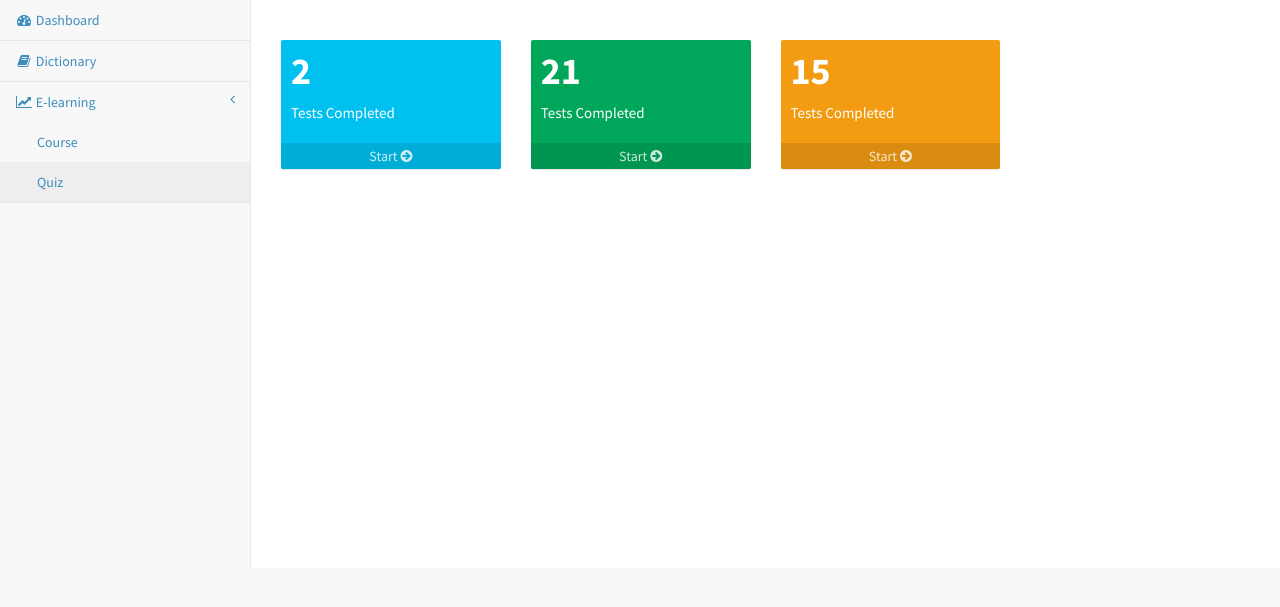
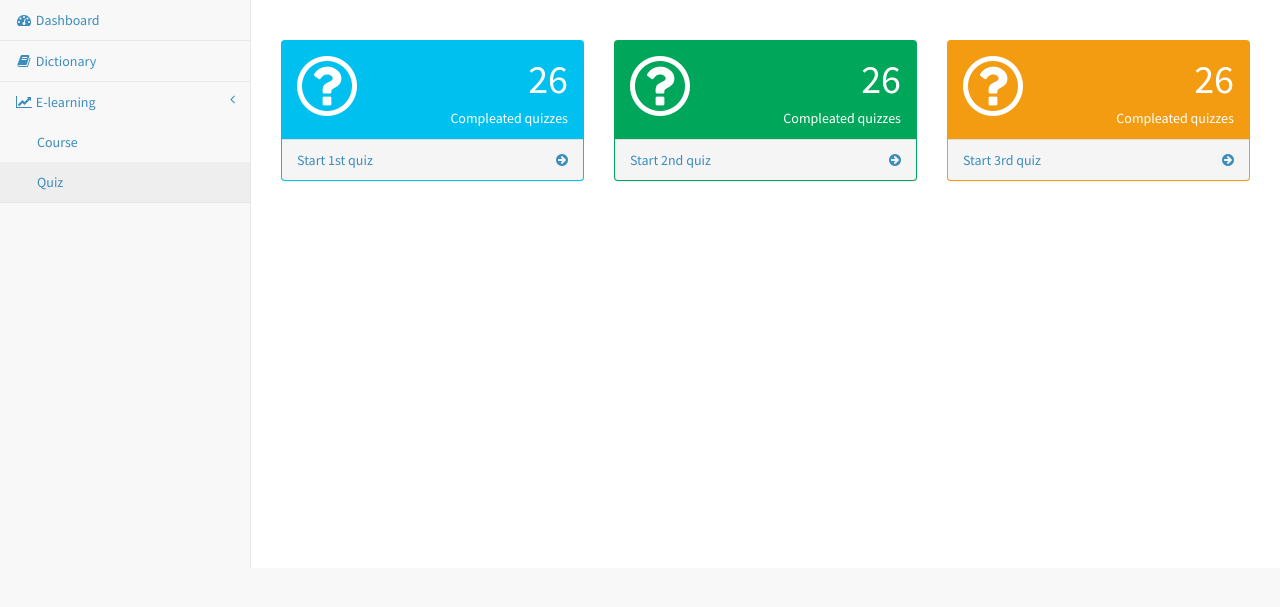
Before and after one commit to dawidPyth/pite_project, a Django app: page /quiz_main_page/ in a window 1280 px wide. Shown: the part 51-658 px from the top of the page. Run offline with Django 3.2, Linux system fonts and the light colour scheme; the visitor is signed in with stand-in values (Sample User, id 1); parts of the project's set-up code (start-up, migrations or seed data) failed here and were passed over; some libraries are stand-ins or nearby versions.

Commit message:
New quiz view

```diff
--- a/english_elearning/translations_module/templates/dictionary.html
+++ b/english_elearning/translations_module/templates/dictionary.html
@@ -1,6 +1,7 @@
 {% extends "base.html" %}
 
 {% block content %}
+<br> &nbsp;
 
 <form action="/dictionary/" method="post">
     {% csrf_token %}
--- a/english_elearning/translations_module/templates/quiz_main_page.html
+++ b/english_elearning/translations_module/templates/quiz_main_page.html
@@ -7,61 +7,81 @@
 <!-- Small boxes (Stat box) -->
         <br> &nbsp;
           <div class="row">
-            <div class="col-lg-3 col-xs-6">
-              <!-- small box -->
-              <div class="small-box bg-aqua">
-                <div class="inner">
-                  <h3>
-                    2
-                  </h3>
-                  <p>
-                    Tests Completed
-                  </p>
+            <div class="col-sm-4 " style="width: 33.3333%;">
+                <div class="panel bg-aqua" >
+                    <div class="panel-heading">
+                        <div class="row">
+                            <div class="col-xs-3">
+                                <i class="fa fa-question-circle-o fa-5x"></i>
                             </div>
-                <div>
+                            <a href="/#/" style="color:white;">
+                            <div class="col-xs-9 text-right">
+                                <div class="huge">26</div>
+                                <div>Compleated quizzes</div>
                             </div>
-                <a href="/Quiz1/" class="small-box-footer">
-                  Start <i class="fa fa-arrow-circle-right"></i>
                               </a>
                         </div>
-            </div><!-- ./col -->
-              <div class="col-lg-3 col-xs-6">
-              <!-- small box -->
-              <div class="small-box bg-green">
-                <div class="inner">
-                  <h3>
-                    21
-                  </h3>
-                  <p>
-                    Tests Completed
-                  </p>
                     </div>
-                <div>
+                    <a href="/Quiz1/">
+                        <div class="panel-footer ">
+                            <span class="pull-left ">Start 1st quiz</span>
+                            <span class="pull-right"><i class="fa fa-arrow-circle-right "></i></span>
+                            <div class="clearfix"></div>
                         </div>
-                <a href="/Quiz2/" class="small-box-footer">
-                  Start <i class="fa fa-arrow-circle-right"></i>
                     </a>
                 </div>
-            </div><!-- ./col -->
-            <div class="col-lg-3 col-xs-6">
-              <!-- small box -->
-              <div class="small-box bg-yellow">
-                <div class="inner">
-                  <h3>
-                    15
-                  </h3>
-                  <p>
-                    Tests Completed
-                  </p>
             </div>
-                <div>
+
+                          <div class="col-sm-4" style="width: 33.3333%;">
+                <div class="panel bg-green" >
+                    <div class="panel-heading">
+                        <div class="row">
+                            <div class="col-xs-3">
+                                <i class="fa fa-question-circle-o fa-5x"></i>
                             </div>
-                <a href="/Quiz3/" class="small-box-footer">
-                  Start <i class="fa fa-arrow-circle-right"></i>
+                            <a href="/#/" style="color:white;">
+                            <div class="col-xs-9 text-right">
+                                <div class="huge">26</div>
+                                <div>Compleated quizzes</div>
+                            </div>
                               </a>
                         </div>
-            </div><!-- ./col -->
-          </div><!-- /.row -->
+                    </div>
+                    <a href="/Quiz2/">
+                        <div class="panel-footer ">
+                            <span class="pull-left ">Start 2nd quiz</span>
+                            <span class="pull-right"><i class="fa fa-arrow-circle-right "></i></span>
+                            <div class="clearfix"></div>
+                        </div>
+                    </a>
+                </div>
+            </div>
 
+                                   <div class="col-sm-4" style="width: 33.3333%;">
+                <div class="panel bg-yellow" >
+                    <div class="panel-heading">
+                        <div class="row">
+                            <div class="col-xs-3">
+                                <i class="fa fa-question-circle-o fa-5x"></i>
+                            </div>
+                            <a href="/#/" style="color:white;">
+                            <div class="col-xs-9 text-right">
+                                <div class="huge">26</div>
+                                <div>Compleated quizzes</div>
+                            </div>
+                              </a>
+                        </div>
+                    </div>
+                    <a href="/Quiz3/">
+                        <div class="panel-footer ">
+                            <span class="pull-left ">Start 3rd quiz</span>
+                            <span class="pull-right"><i class="fa fa-arrow-circle-right "></i></span>
+                            <div class="clearfix"></div>
+                        </div>
+                    </a>
+                </div>
+            </div>
+
+</div>
 </form>
 {% endblock %}
```
Lines whose indentation alone changed are shown as unchanged.
